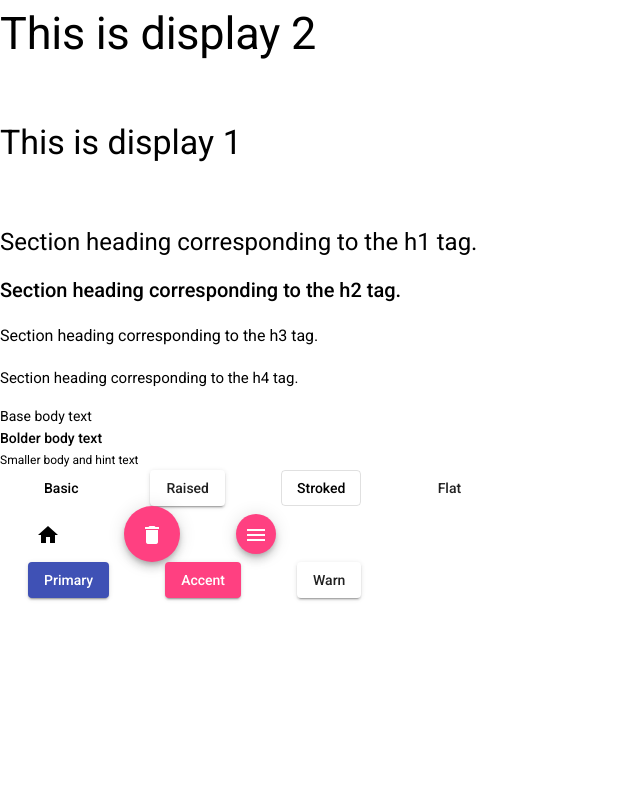
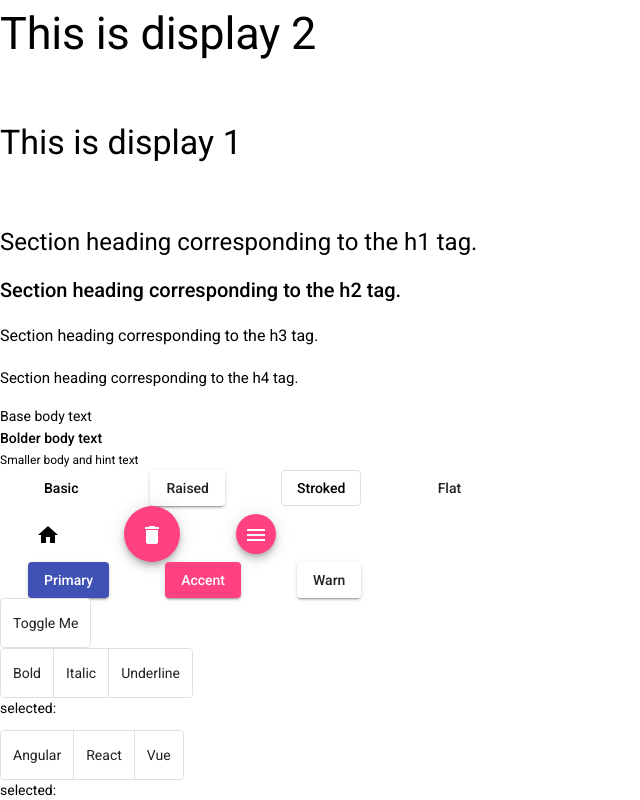
Before and after one commit to suchigg/material-showcase, an Angular app: page / in a window 1280 px wide. Shown: the part 278-1078 px from the top of the page, without its empty margins (0-640 px from the left). Before the commit the page ends 876 px from the top, so only its background shows below. Built offline with nearby package versions, Linux system fonts and the light colour scheme.

Commit message:
Toggle buttons
Aggiunti esempi di selezione singola e multipla

```diff
--- a/src/app/app.component.html
+++ b/src/app/app.component.html
@@ -42,3 +42,24 @@
   <button mat-raised-button color="accent">Accent</button>
   <button mat-raised-button colro="warn">Warn</button>
 </div>
+
+<div>
+  <mat-button-toggle>Toggle Me</mat-button-toggle>
+</div>
+
+
+<!-- radio toggle group-->
+<mat-button-toggle-group name="fontStyle" aria-label="Font Style" #fontSyleGroup="matButtonToggleGroup">
+  <mat-button-toggle value="bold">Bold</mat-button-toggle>
+  <mat-button-toggle value="italic">Italic</mat-button-toggle>
+  <mat-button-toggle value="underline">Underline</mat-button-toggle>
+</mat-button-toggle-group>
+<p>selected: {{fontSyleGroup.value}}</p>
+
+<!-- checkbox toggle group -->
+<mat-button-toggle-group name="tech" aria-label="Font Style" #techGroup="matButtonToggleGroup" multiple>
+  <mat-button-toggle value="angular">Angular</mat-button-toggle>
+  <mat-button-toggle value="react">React</mat-button-toggle>
+  <mat-button-toggle value="vue">Vue</mat-button-toggle>
+</mat-button-toggle-group>
+<p>selected: {{techGroup.value}}</p>
--- a/src/app/material-ui/material-ui.module.ts
+++ b/src/app/material-ui/material-ui.module.ts
@@ -1,9 +1,11 @@
 import { NgModule } from '@angular/core';
 import { MatButtonModule } from '@angular/material/button';
 import { MatIconModule } from '@angular/material/icon';
+import { MatButtonToggleModule } from '@angular/material/button-toggle';
 
 const UserMaterialComponents = [
   MatButtonModule,
+  MatButtonToggleModule,
   MatIconModule
 ];
 
```
